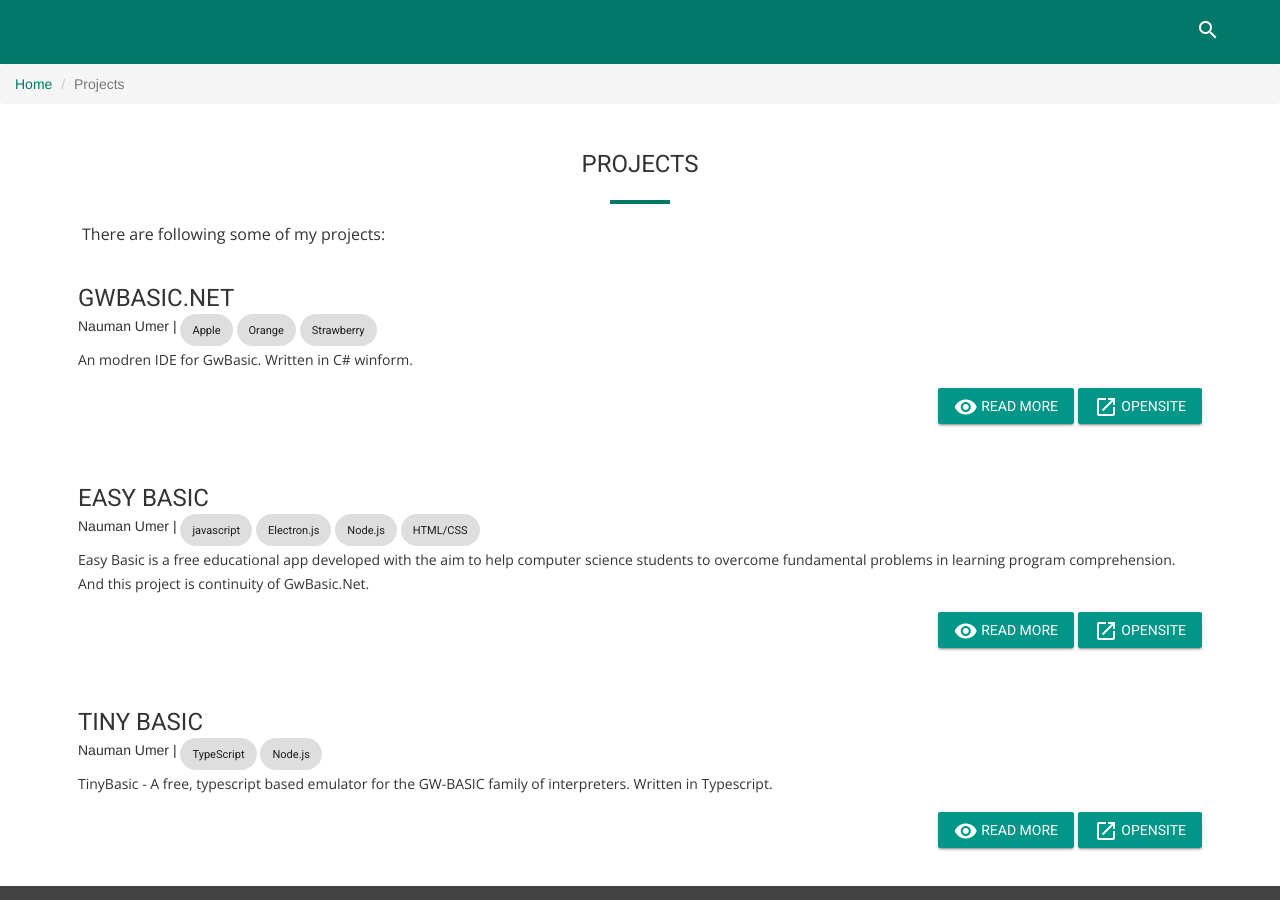
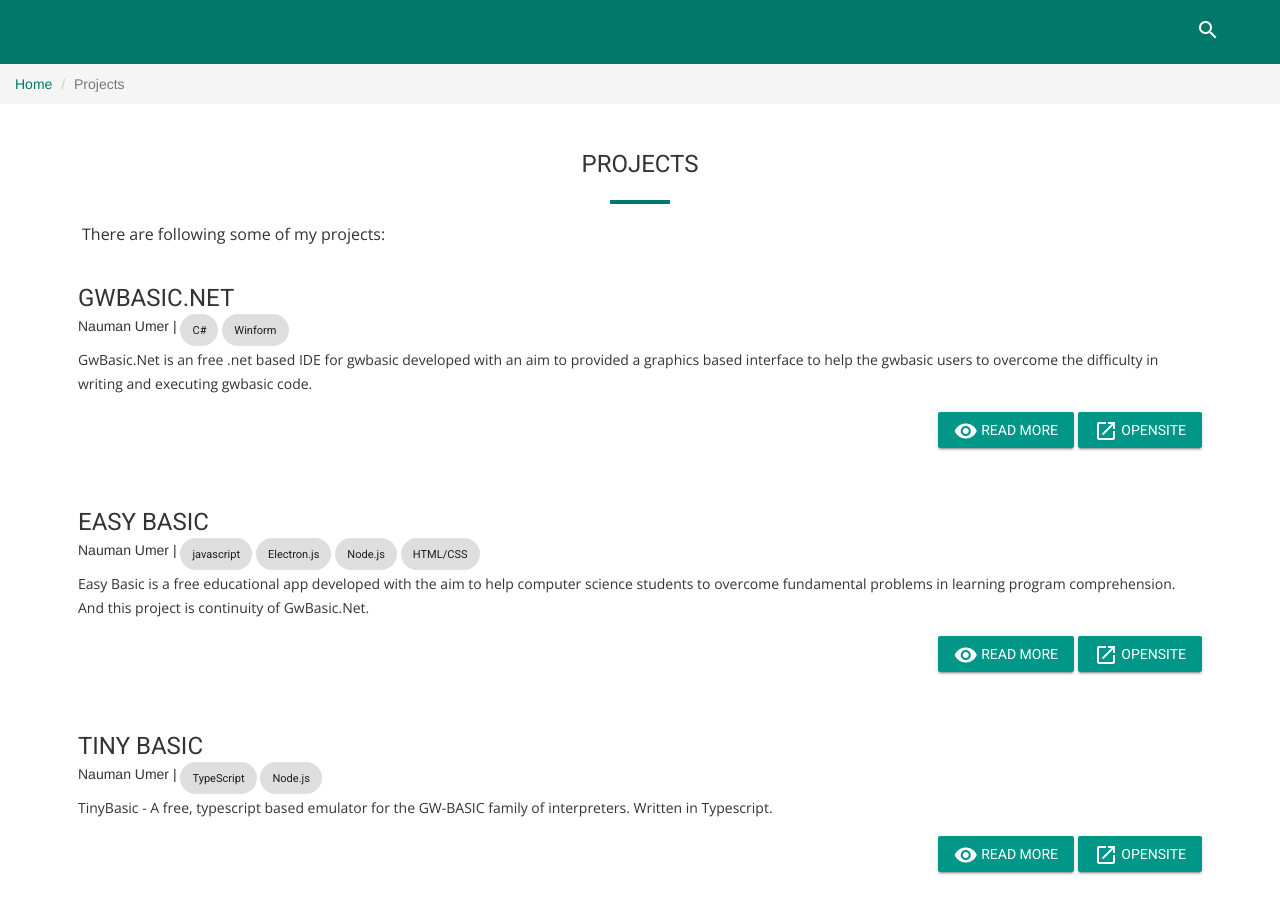
Before and after one commit to nmanumr/nmanumr.com, a Jekyll site: the page built from projects.html, in a window 1280 px wide. Built offline with Jekyll 4.4.1, drawn with Linux system fonts in a browser that asks for light colours; nearby versions of some CDN libraries; comment, search, counter and statistics services are not loaded.

Commit message:
Update gwbasicDotNet.yml

```diff
--- a/_data/projects/gwbasicDotNet.yml
+++ b/_data/projects/gwbasicDotNet.yml
@@ -1,7 +1,7 @@
 title: "GwBasic.Net"
-desc: "An modren IDE for GwBasic. Written in C# winform."
+desc: GwBasic.Net is an free .net based IDE for gwbasic developed with an aim to provided a graphics based interface to help the gwbasic users to overcome the difficulty in writing and executing gwbasic code.
 site: http://naumanumer.github.io/gwbasic.net/
 name: gwbasic.net
 color: #fff
 img: "naumanum.png"
-tags: ['Apple', 'Orange', 'Strawberry']
+tags: ['C#', 'Winform']
```
